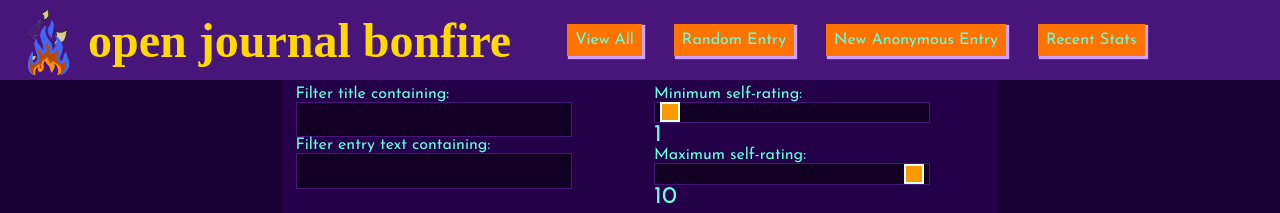
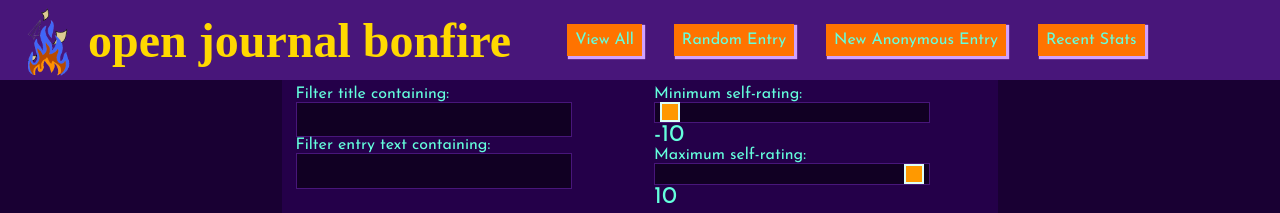
Before and after one commit to revive-mejett/open-journal-bonfire, a React (Create React App) app in the folder client/: page /entries/browse in a window 1280 px wide. Shown: the top 213 px of the page. Built offline with nearby package versions, Linux system fonts and the light colour scheme; no server answers; a web font is replaced by a local one.

Commit message:
change self-rating range to be -10 to 10 instead of 1-10

```diff
--- a/client/src/pages/CreateEntryPage.js
+++ b/client/src/pages/CreateEntryPage.js
@@ -26,7 +26,7 @@ const CreateEntryPage = () => {
         })();
     })
 
-    const selfRatingValues = [1, 2, 3, 4, 5, 6, 7, 8, 9, 10]
+    const selfRatingValues = [-10,-9,-8,-7,-6,-5,-4,-3,-2,-1, 0, 1, 2, 3, 4, 5, 6, 7, 8, 9, 10]
 
     const navigate = useNavigate()
 
--- a/client/src/pages/JournalEntriesPage.js
+++ b/client/src/pages/JournalEntriesPage.js
@@ -54,7 +54,7 @@ const JournalEntriesPage = () => {
             <Background/>
             <section className="filters-container">
                 <Formik
-                    initialValues={{ titleFilterMatch: "", entryContentMatch: "", minSelfRating: 1, maxSelfRating: 10, sortOrder: "newest" }}
+                    initialValues={{ titleFilterMatch: "", entryContentMatch: "", minSelfRating: -10, maxSelfRating: 10, sortOrder: "newest" }}
                     onSubmit={handleSubmit}
                 >
                     {props => (<form onSubmit={props.handleSubmit} className="entry-filter-sort-form">
@@ -75,12 +75,12 @@ const JournalEntriesPage = () => {
                         <fieldset className="self-rating-filter-fields">
                             <div>
                                 <label htmlFor="minSelfRating">Minimum self-rating:</label>
-                                <Field as="input" type="range" name="minSelfRating" step="1" min="1" max="10" className="input-slider"></Field><span>{props.values.minSelfRating}   </span>
+                                <Field as="input" type="range" name="minSelfRating" step="1" min="-10" max="10" className="input-slider"></Field><span>{props.values.minSelfRating}   </span>
                             </div>
 
                             <div>
                                 <label htmlFor="maxSelfRating">Maximum self-rating:</label>
-                                <Field as="input" type="range" name="maxSelfRating" step="1" min="1" max="10" className="input-slider"></Field><span>{props.values.maxSelfRating}   </span>
+                                <Field as="input" type="range" name="maxSelfRating" step="1" min="-10" max="10" className="input-slider"></Field><span>{props.values.maxSelfRating}   </span>
                             </div>
                         </fieldset>
 
```
Also changed, not shown: 1 other file (tests, documents, lock files or other folders).
